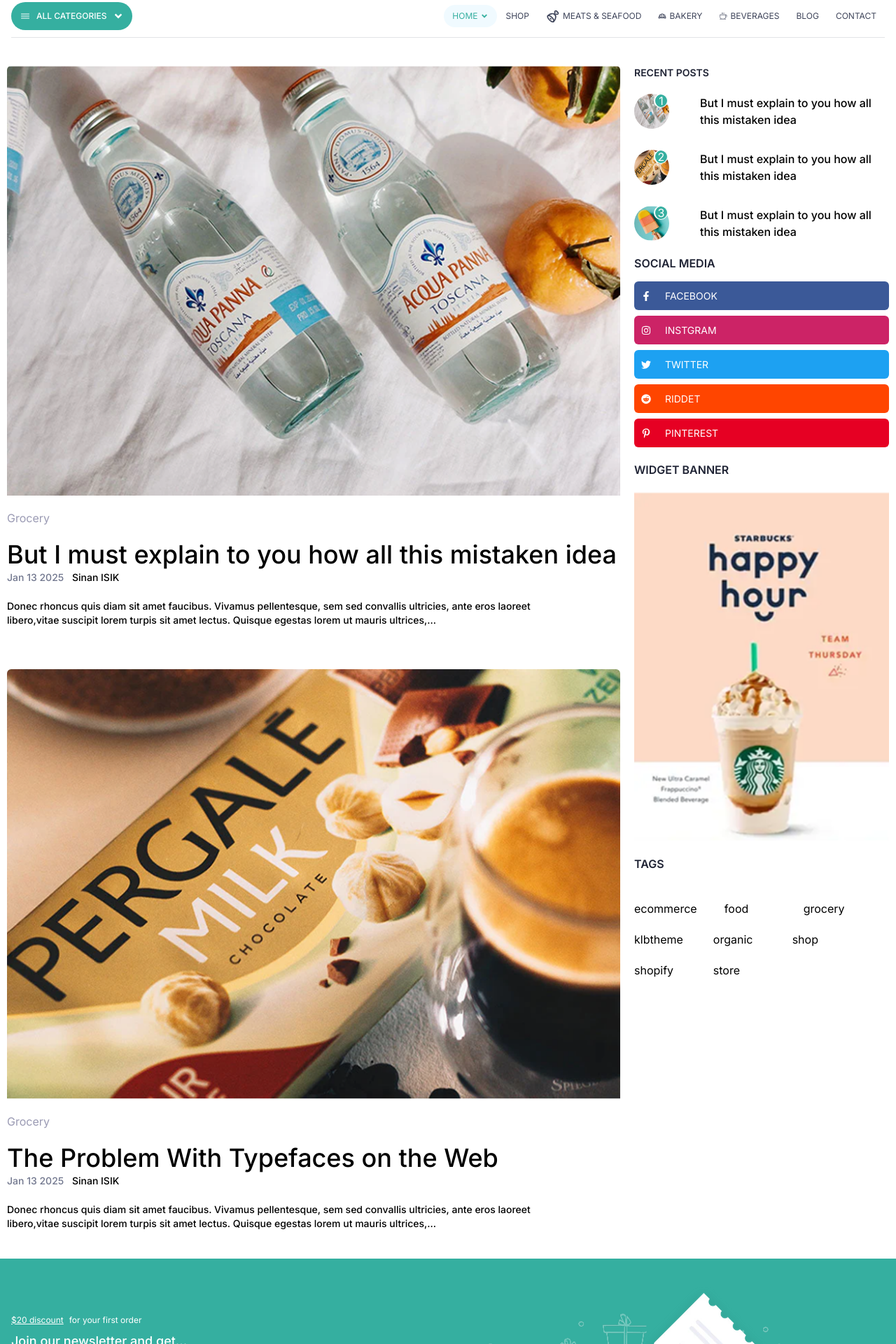
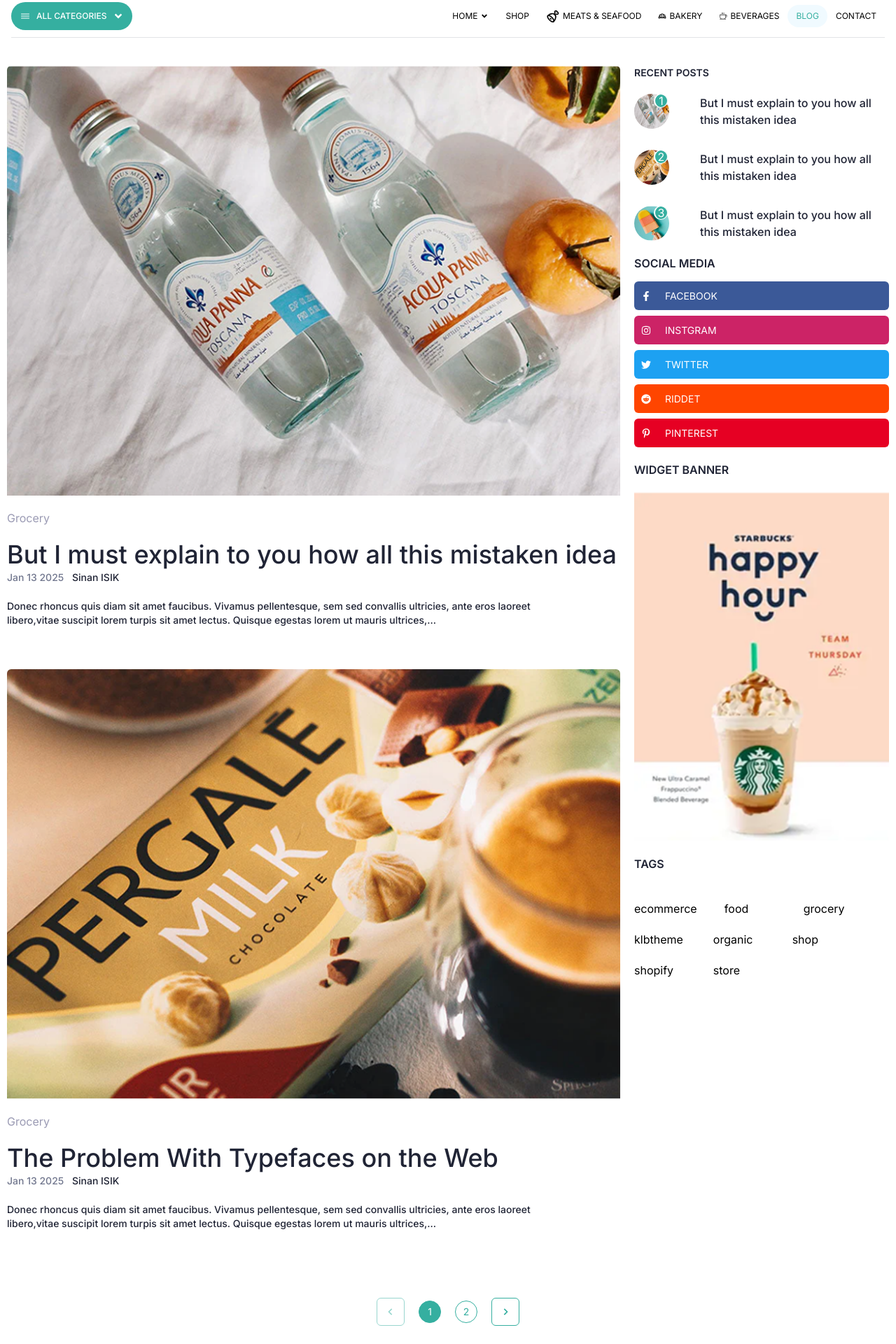
Before and after one commit to YussefMo/e-commerce-web-masters, a React (Vite) app: page /blog in a window 1280 px wide. Shown: the part 160-2080 px from the top of the page at 70% size. Built offline with nearby package versions, Linux system fonts and the light colour scheme.

Commit message:
feat: add pagination to blog page and improve code formatting
refactor: reorganize imports and clean up component structure

style: standardize quotes and formatting across components

chore: add clsx dependency for conditional class handling

```diff
--- a/package.json
+++ b/package.json
@@ -12,6 +12,7 @@
   "dependencies": {
     "@tailwindcss/vite": "^4.1.10",
     "axios": "^1.10.0",
+    "clsx": "^2.1.1",
     "react": "^19.1.0",
     "react-dom": "^19.1.0",
     "react-icons": "^5.5.0",
--- a/src/components/Pagination.jsx
+++ b/src/components/Pagination.jsx
@@ -1,19 +1,9 @@
-'use client';
+import clsx from 'clsx';
+import { BiChevronLeft, BiChevronRight } from 'react-icons/bi';
 
-import clsx from 'clsx';
-
-import { ChevronLeft, ChevronRight } from 'lucide-react';
 import { Link } from 'react-router-dom';
 
-
-
 function Pagination({ currentPage, totalPages }) {
-
-
-  // Prefetch the next and prev page when component mounts or currentPage changes
-  // Prefetch the next and prev page when component mounts or currentPage changes
-
-
   const getPageNumbers = () => {
     const pages = [1];
 
@@ -43,21 +33,26 @@
 
   const linkClass = (active) =>
     clsx(
-      'border text-sm flex items-center justify-center w-8 h-8',
+      'border text-sm flex items-center justify-center w-8 h-8 rounded-full',
       active
-        ? 'bg-primary-identity text-white border-primary-identity'
-        : 'bg-primary-foreground hover:bg-muted border-input text-muted-foreground'
+        ? 'bg-primaryColor text-white border-primaryColor'
+        : 'border-primaryColor text-primaryColor hover:bg-primaryColor hover:text-white'
     );
 
   return (
-    <section className="mt-40 flex justify-center pt-4">
+    <section className="mt-10 flex justify-center pt-4 pb-10">
       <div className="flex items-center gap-5">
         <Link
-          href={currentPage > 1 ? `?page=${currentPage - 1}` : '#'}
-          className={`${currentPage !== 1 ? 'bg-primary-foreground border-primary-identity border-1' : 'bg-primary-foreground hover:bg-muted border-input text-muted-foreground'} ${currentPage === 1 ? 'cursor-not-allowed opacity-50' : ''} flex h-10 w-10 items-center justify-center rounded-md`}
+          to={currentPage > 1 ? `?page=${currentPage - 1}` : '#'}
+          className={clsx(
+            'border-primaryColor text-primaryColor flex h-10 w-10 items-center justify-center rounded-md border',
+            currentPage > 1
+              ? 'hover:bg-primaryColor hover:text-white'
+              : 'cursor-not-allowed opacity-50'
+          )}
           aria-disabled={currentPage === 1}
         >
-          <ChevronLeft className="text-primary-identity h-5 w-5" />
+          <BiChevronLeft className="h-5 w-5" />
         </Link>
 
         <div className="flex gap-5">
@@ -67,8 +62,8 @@
                 <span className="text-muted-foreground px-2">...</span>
               ) : (
                 <Link
-                  href={`?page=${page}`}
-                  className={`${linkClass(currentPage === page)} rounded-full`}
+                  to={`?page=${page}`}
+                  className={linkClass(currentPage === page)}
                 >
                   {page}
                 </Link>
@@ -78,11 +73,16 @@
         </div>
 
         <Link
-          href={currentPage < totalPages ? `?page=${currentPage + 1}` : '#'}
-          className={`${currentPage !== totalPages ? 'bg-primary-foreground border-primary-identity border-1' : 'bg-primary-foreground hover:bg-muted border-input text-muted-foreground'} ${currentPage === totalPages ? 'cursor-not-allowed opacity-50' : ''} flex h-10 w-10 items-center justify-center rounded-md`}
+          to={currentPage < totalPages ? `?page=${currentPage + 1}` : '#'}
+          className={clsx(
+            'border-primaryColor text-primaryColor flex h-10 w-10 items-center justify-center rounded-md border',
+            currentPage < totalPages
+              ? 'hover:bg-primaryColor hover:text-white'
+              : 'cursor-not-allowed opacity-50'
+          )}
           aria-disabled={currentPage === totalPages}
         >
-          <ChevronRight className="text-primary-identity h-5 w-5" />
+          <BiChevronRight className="h-5 w-5" />
         </Link>
       </div>
     </section>
--- a/src/components/header/BottomHeader.jsx
+++ b/src/components/header/BottomHeader.jsx
@@ -1,18 +1,51 @@
-import { FaAngleDown } from "react-icons/fa";
-import { TbMeat } from "react-icons/tb";
-import { MdOutlineBakeryDining } from "react-icons/md";
-import { PiCoffeeLight } from "react-icons/pi";
-import { IoMenuOutline } from "react-icons/io5";
-import { useState } from "react";
-import { Link } from "react-router-dom";
+import { useState } from 'react';
+import { FaAngleDown } from 'react-icons/fa';
+import { IoMenuOutline } from 'react-icons/io5';
+import { MdOutlineBakeryDining } from 'react-icons/md';
+import { PiCoffeeLight } from 'react-icons/pi';
+import { TbMeat } from 'react-icons/tb';
+import { Link, useLocation } from 'react-router-dom';
+
+// mobile nav
+const navItems = [
+  {
+    title: 'HOME',
+    href: '/'
+  },
+  {
+    title: 'SHOP',
+    href: '/shop'
+  },
+  {
+    title: 'MEATS & SEAFOOD',
+    href: '#'
+  },
+  {
+    title: 'BAKERY',
+    href: '#'
+  },
+  {
+    title: 'BEVERAGES',
+    href: '#'
+  },
+  {
+    title: 'BLOG',
+    href: '/blog'
+  },
+  {
+    title: 'CONTACT',
+    href: '/contact'
+  }
+];
 
 function BottomHeader() {
+  const location = useLocation();
+  const path = location.pathname;
   const [showMenu, setShowMenu] = useState(false);
-  const navItems = ['HOME', 'SHOP', 'MEATS & SEAFOOD', 'BAKERY', 'BEVERAGES', 'BLOG', 'CONTACT'];
   return (
-    <div className="flex items-center justify-between gap-4 py-2.5 border-b border-b-[#E3E4E6] relative">
+    <div className="relative flex items-center justify-between gap-4 border-b border-b-[#E3E4E6] py-2.5">
       {/* categories */}
-      <div className="flex items-center justify-center gap-2 p-3 text-white bg-primaryColor rounded-4xl">
+      <div className="bg-primaryColor flex items-center justify-center gap-2 rounded-4xl p-3 text-white">
         <IoMenuOutline />
         <span className="text-xs font-medium">ALL CATEGORIES</span>
         <FaAngleDown className="cursor-pointer" />
@@ -20,60 +53,83 @@
       {/* nav items */}
       <ul className="flex items-center max-lg:hidden">
         <li>
-          <Link to="#" className="text-xs text-primaryColor flex items-center gap-1 hover:text-primaryColor transition
-          bg-[#F0FAFF] px-3 py-2 rounded-2xl">HOME <FaAngleDown /></Link>
+          <Link
+            to="/"
+            className={`hover:text-primaryColor flex items-center gap-1 rounded-2xl px-3 py-2 text-xs transition hover:bg-[#F0FAFF] ${path === '/' && 'text-primaryColor bg-[#F0FAFF]'}`}
+          >
+            HOME <FaAngleDown />
+          </Link>
         </li>
         <li>
-          <a href="#" className="text-xs text-blackColor flex items-center gap-1 hover:text-primaryColor transition px-3 py-2 rounded-2xl hover:bg-[#F0FAFF]">
+          <a
+            href="#"
+            className={`hover:text-primaryColor flex items-center gap-1 rounded-2xl px-3 py-2 text-xs transition hover:bg-[#F0FAFF] ${path === '#' && 'text-primaryColor bg-[#F0FAFF]'}`}
+          >
             SHOP
           </a>
         </li>
         <li>
-          <a href="#" className="text-xs text-blackColor flex items-center gap-1 hover:text-primaryColor transition px-3 py-2 rounded-2xl hover:bg-[#F0FAFF]">
+          <a
+            href="#"
+            className={`hover:text-primaryColor flex items-center gap-1 rounded-2xl px-3 py-2 text-xs transition hover:bg-[#F0FAFF] ${path === '#' && 'text-primaryColor bg-[#F0FAFF]'}`}
+          >
             <TbMeat className="text-xl" /> MEATS & SEAFOOD
           </a>
         </li>
         <li>
-          <a href="#" className="text-xs text-blackColor flex items-center gap-1 hover:text-primaryColor transition px-3 py-2 rounded-2xl hover:bg-[#F0FAFF]">
+          <a
+            href="#"
+            className={`hover:text-primaryColor flex items-center gap-1 rounded-2xl px-3 py-2 text-xs transition hover:bg-[#F0FAFF] ${path === '#' && 'text-primaryColor bg-[#F0FAFF]'}`}
+          >
             <MdOutlineBakeryDining /> BAKERY
           </a>
         </li>
         <li>
-          <a href="#" className="text-xs text-blackColor flex items-center gap-1 hover:text-primaryColor transition px-3 py-2 rounded-2xl hover:bg-[#F0FAFF]">
+          <a
+            href="#"
+            className={`hover:text-primaryColor flex items-center gap-1 rounded-2xl px-3 py-2 text-xs transition hover:bg-[#F0FAFF] ${path === '#' && 'text-primaryColor bg-[#F0FAFF]'}`}
+          >
             <PiCoffeeLight /> BEVERAGES
           </a>
         </li>
         <li>
-          <Link to="/blog" className="text-xs text-blackColor flex items-center gap-1 hover:text-primaryColor transition px-3 py-2 rounded-2xl hover:bg-[#F0FAFF]">
+          <Link
+            to="/blog"
+            className={`hover:text-primaryColor flex items-center gap-1 rounded-2xl px-3 py-2 text-xs transition hover:bg-[#F0FAFF] ${path === '/blog' && 'text-primaryColor bg-[#F0FAFF]'}`}
+          >
             BLOG
           </Link>
         </li>
         <li>
-
-          <Link to="contact" className="text-xs text-blackColor flex items-center gap-1 hover:text-primaryColor transition px-3 py-2 rounded-2xl hover:bg-[#F0FAFF]">
+          <Link
+            to="/contact"
+            className={`hover:text-primaryColor flex items-center gap-1 rounded-2xl px-3 py-2 text-xs transition hover:bg-[#F0FAFF] ${path === '/contact' && 'text-primaryColor bg-[#F0FAFF]'}`}
+          >
             CONTACT
           </Link>
         </li>
       </ul>
       {/* toggle menu */}
-      <IoMenuOutline className="text-2xl text-black hover:text-primaryColor transition cursor-pointer lg:hidden"
-      onClick={() => setShowMenu(!showMenu)} />
-      {
-        showMenu
-        &&
-        <ul className="absolute top-[calc(100%-2px)] left-0 w-full container bg-white drop-shadow-xl rounded-2xl flex flex-col gap-1 p-2">
-          {
-            navItems.map((navItem, index) =>
-              <li key={index} onClick={() => setShowMenu(false)}>
-                <a href="#"
-                className="text-xs text-blackColor flex items-center gap-1 hover:text-primaryColor transition px-3 py-2 rounded-2xl hover:bg-[#F0FAFF]">{navItem}</a>
-              </li>
-            )
-          }
+      <IoMenuOutline
+        className="hover:text-primaryColor cursor-pointer text-2xl text-black transition lg:hidden"
+        onClick={() => setShowMenu(!showMenu)}
+      />
+      {showMenu && (
+        <ul className="absolute top-[calc(100%-2px)] left-0 z-10 container flex w-full flex-col gap-1 rounded-2xl bg-white p-2 drop-shadow-xl">
+          {navItems.map((navItem, index) => (
+            <li key={index} onClick={() => setShowMenu(false)}>
+              <Link
+                to={navItem.href}
+                className={`hover:text-primaryColor flex items-center gap-1 rounded-2xl px-3 py-2 text-xs transition hover:bg-[#F0FAFF] ${path === navItem.href && 'text-primaryColor bg-[#F0FAFF]'}`}
+              >
+                {navItem.title}
+              </Link>
+            </li>
+          ))}
         </ul>
-      }
+      )}
     </div>
-  )
+  );
 }
 
-export default BottomHeader
+export default BottomHeader;
--- a/src/index.css
+++ b/src/index.css
@@ -1,7 +1,7 @@
-@import "tailwindcss";
+@import 'tailwindcss';
 
 body {
-    font-family: "Inter", sans-serif;
+  font-family: 'Inter', sans-serif;
   height: 1000px;
 }
 
@@ -14,7 +14,7 @@
 }
 ::-webkit-scrollbar-thumb {
   background-color: #ff8f07e6;
-    background-image: linear-gradient(#FFCD00, #35AFA0);
+  background-image: linear-gradient(#ffcd00, #35afa0);
   border-radius: 2px;
 }
 /* prevent scroll bar */
@@ -23,23 +23,22 @@
 }
 
 @theme {
-    --color-primaryColor: #35AFA0;
-    --color-blackColor: #3E445A;
-    --color-footerBg: #F7F8FD;
-    --color-blog-text :#202435,
-
+  --color-primaryColor: #35afa0;
+  --color-blackColor: #3e445a;
+  --color-footerBg: #f7f8fd;
+  --color-blog-text: #202435;
 }
 
-.post-text{
-    @apply w-9/12 text-[12px] font-medium text-blog-text  md:text-[16px]
+.post-text {
+  @apply text-blog-text w-9/12 text-[12px] font-medium md:text-[16px];
 }
-.badget{
-    @apply flex justify-center items-center  rounded-full w-[20px] h-[20px] text-white bg-primaryColor absolute top-0 left-7 cursor-pointer border border-l-2 border-l-white
+.badget {
+  @apply bg-primaryColor absolute top-0 left-7 flex h-[20px] w-[20px] cursor-pointer items-center justify-center rounded-full border border-l-2 border-l-white text-white;
 }
 
-.social-style{
-    @apply w-[48%] sm:w-full text-[14px]  text-white flex cursor-pointer items-center p-2.5 rounded-md gap-5
+.social-style {
+  @apply flex w-[48%] cursor-pointer items-center gap-5 rounded-md p-2.5 text-[14px] text-white sm:w-full;
 }
- .li-style{
-    @apply w-[31%]  mt-5
+.li-style {
+  @apply mt-5 w-[31%];
 }
--- a/src/pages/Blog/Blog.jsx
+++ b/src/pages/Blog/Blog.jsx
@@ -1,18 +1,19 @@
-import BlogCard from "./BlogCard";
-import SocialSide from "./SocialSide";
+import Pagination from '../../components/Pagination';
+import BlogCard from './BlogCard';
+import SocialSide from './SocialSide';
 
 const Blog = () => {
   return (
-    <section className="container mx-auto mt-5  ">
-      <div className=" grid sm:grid-cols-[60%_40%] lg:grid-cols-[70%_30%]">
-        <div >
-          <BlogCard/>
-
+    <section className="container mx-auto mt-5">
+      <div className="grid sm:grid-cols-[60%_40%] lg:grid-cols-[70%_30%]">
+        <div>
+          <BlogCard />
         </div>
-        <div className="h-full ">
-          <SocialSide/>
+        <div className="h-full">
+          <SocialSide />
         </div>
       </div>
+      <Pagination currentPage={1} totalPages={2} />
     </section>
   );
 };
--- a/src/pages/Blog/SocialSide.jsx
+++ b/src/pages/Blog/SocialSide.jsx
@@ -1,8 +1,7 @@
-import React from 'react';
 import PostsContainer from './PostsContainer';
 import SocialMedia from './SocialMedia';
+import Tags from './Tags';
 import WidgetBaner from './WidgetBaner';
-import Tags from './Tags';
 
 const SocialSide = () => {
   return (
```
Also changed, not shown: src/pages/Blog/PostsContainer.jsx (+18 -22 lines), src/pages/Blog/SocialMedia.jsx (+28 -15 lines), src/pages/Blog/Tags.jsx (+14 -16 lines), src/pages/Blog/WidgetBaner.jsx (+7 -7 lines), src/pages/Contact.jsx (+67 -51 lines), src/routes/AppRoutes.jsx (+5 -4 lines), 1 other file (tests, documents, lock files or other folders). Lines whose indentation alone changed are shown as unchanged.
